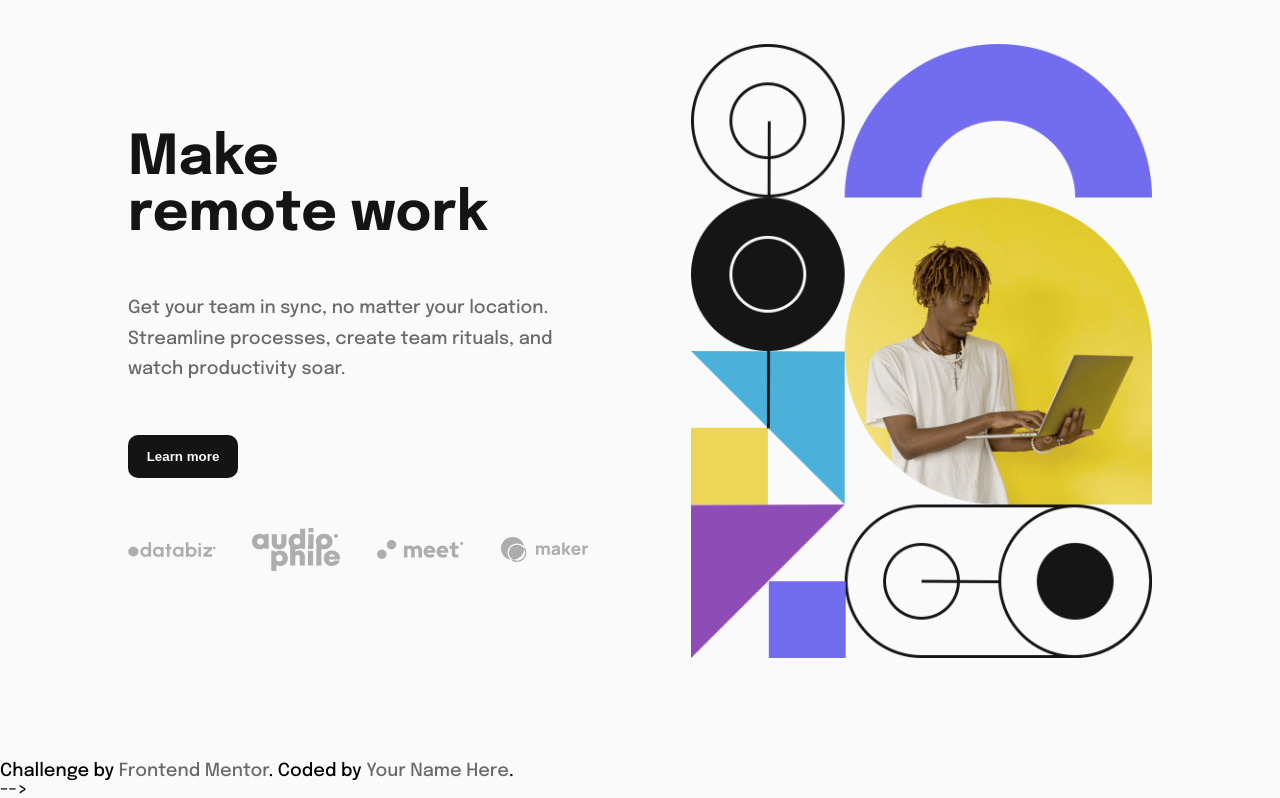
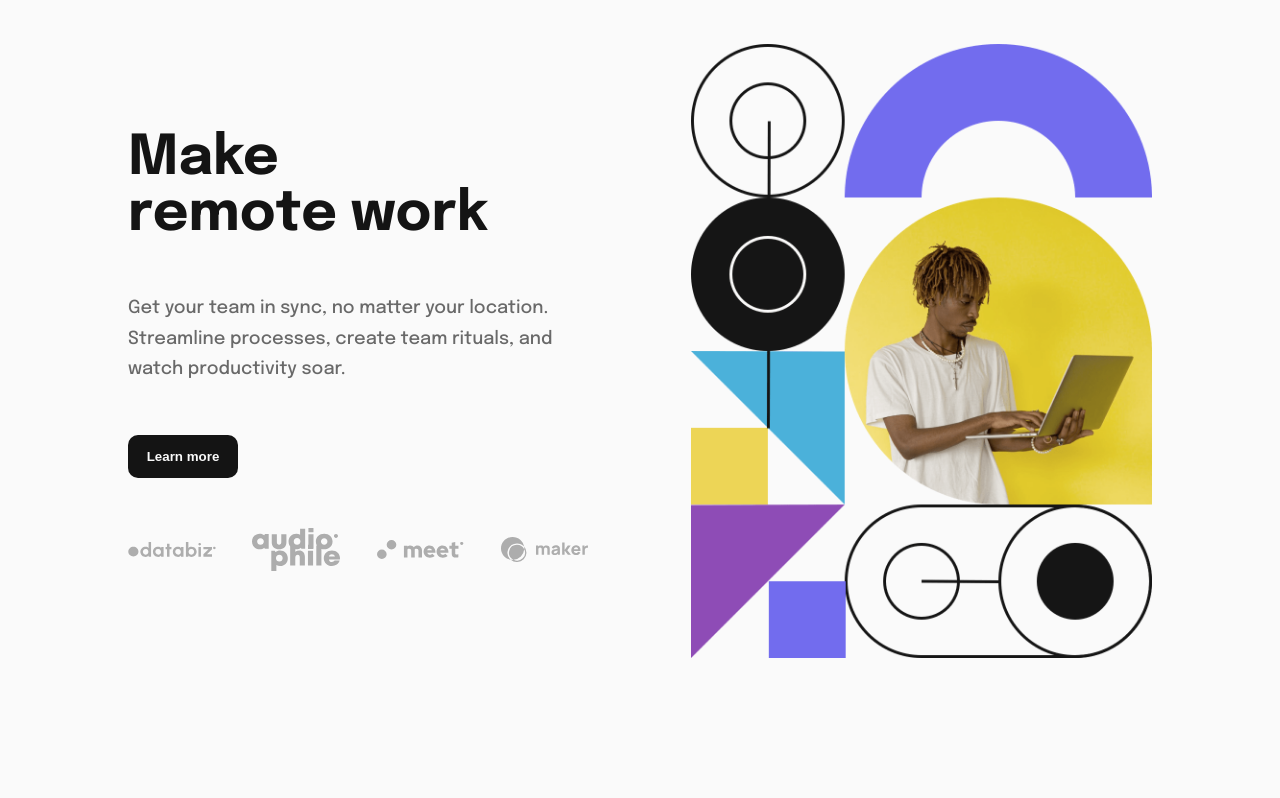
Before and after one commit to Bibiwei-Pere/Intro-section, a plain HTML site: page index.html in a window 1280 px wide. Shown: the part 56-854 px from the top of the page. After the commit the page ends 818 px from the top, so only its background shows below. Drawn offline with Linux system fonts and the light colour scheme.

Commit message:
Update index.html

```diff
--- a/index.html
+++ b/index.html
@@ -84,10 +84,6 @@
       </div>
     </section>
   </main>
-  <div class="attribution">
-    Challenge by <a href="https://www.frontendmentor.io?ref=challenge" target="_blank">Frontend Mentor</a>.
-    Coded by <a href="#">Your Name Here</a>.
-  </div>-->
   <script src="/assets/js/index.js"></script>
 </body>
 </html>
```
